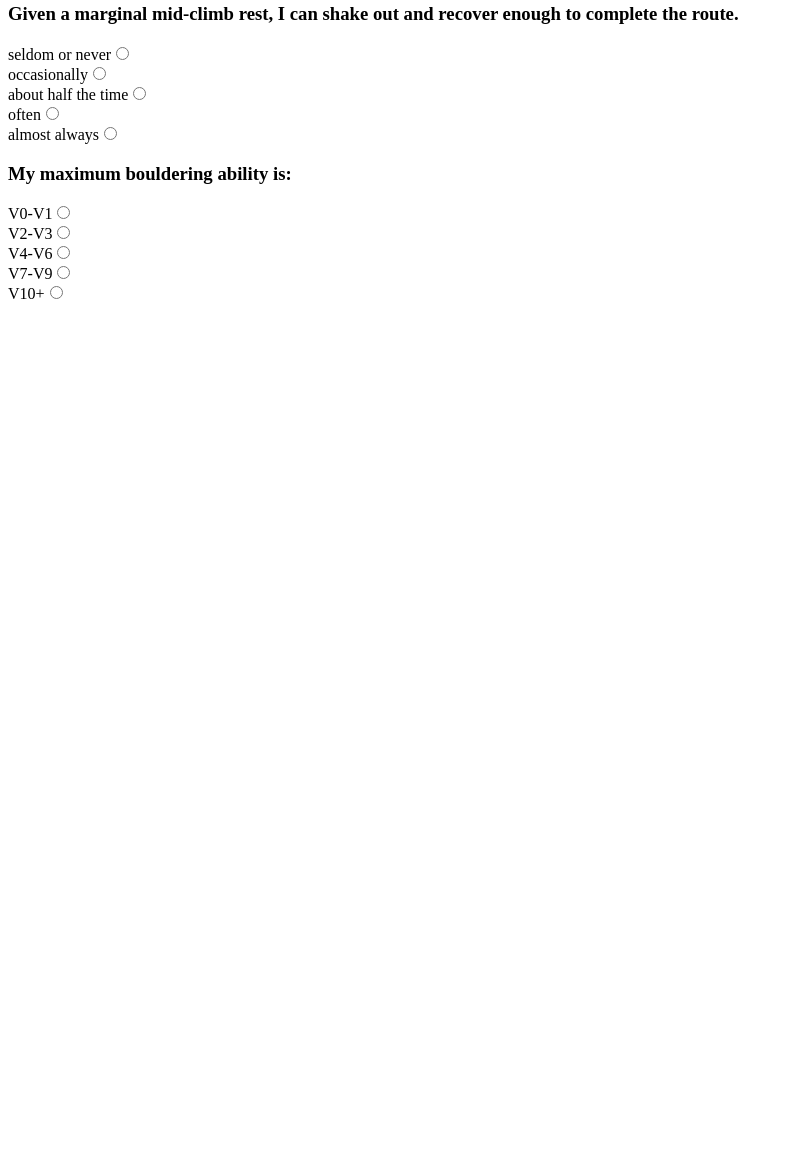
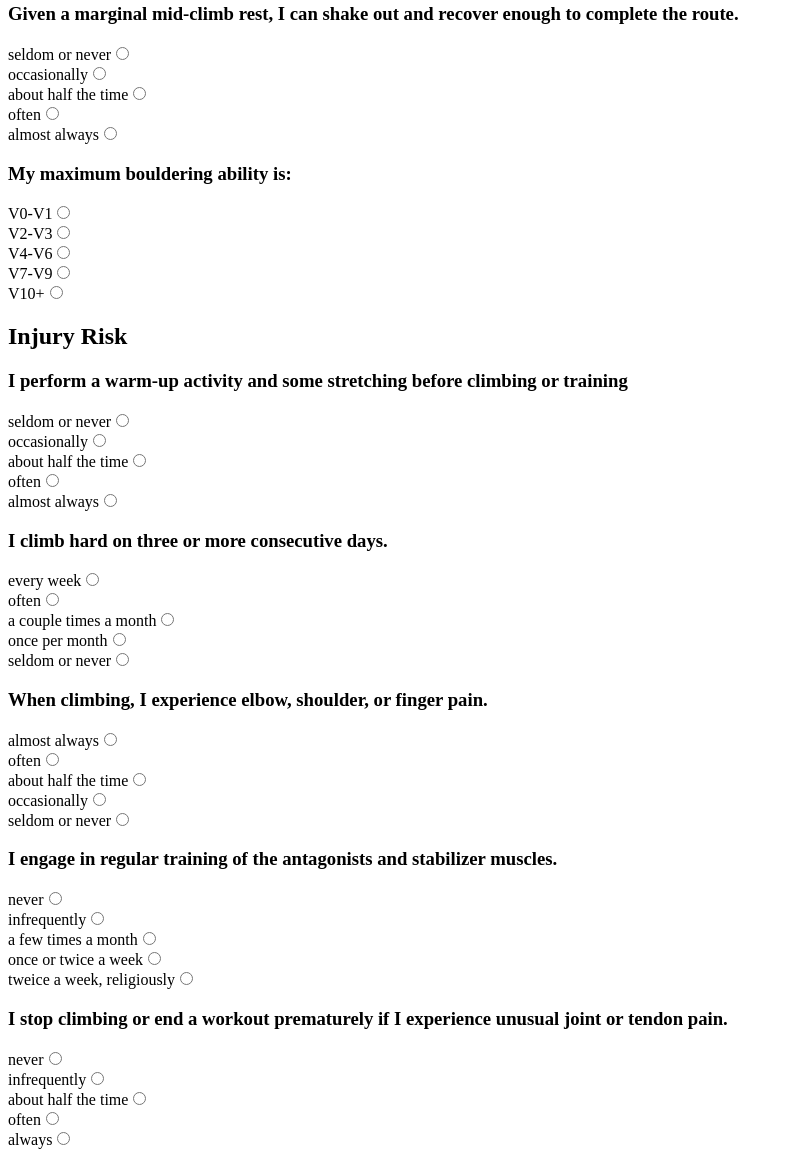
Before and after one commit to shelldandy/climbing-quiz, a Gatsby site: page / in a window 1280 px wide. Shown: the part 4099-5256 px from the top of the page, without its empty margins (0-793 px from the left). Before the commit the page ends 4410 px from the top, so only its background shows below. Built offline with nearby package versions, Linux system fonts and the light colour scheme; Gatsby itself is replaced by a stand-in of ours.

Commit message:
injuryRisk

```diff
--- a/src/components/Quiz/quizData.js
+++ b/src/components/Quiz/quizData.js
@@ -388,12 +388,91 @@ const climbingFitness = {
   ]
 }
 
+const injuryRisk = {
+  label: "Injury Risk",
+  questions: [
+    {
+      question: "I perform a warm-up activity and some stretching before climbing or training",
+      options: [
+        "seldom or never",
+        "occasionally",
+        "about half the time",
+        "often",
+        "almost always",
+      ]
+    },
+    {
+      question: "I climb hard on three or more consecutive days.",
+      options: [
+        "every week",
+        "often",
+        "a couple times a month",
+        "once per month",
+        "seldom or never",
+      ]
+    },
+    {
+      question: "When climbing, I experience elbow, shoulder, or finger pain.",
+      options: [
+        "almost always",
+        "often",
+        "about half the time",
+        "occasionally",
+        "seldom or never",
+      ]
+    },
+    {
+      question: "I engage in regular training of the antagonists and stabilizer muscles.",
+      options: [
+        "never",
+        "infrequently",
+        "a few times a month",
+        "once or twice a week",
+        "tweice a week, religiously",
+      ]
+    },
+    {
+      question: "I stop climbing or end a workout prematurely if I experience unusual joint or tendon pain.",
+      options: [
+        "never",
+        "infrequently",
+        "about half the time",
+        "often",
+        "always",
+      ]
+    },
+  ],
+  analysis: [
+    {
+      level: 5,
+      label: "Your are at high risk for an injury while training or climbing. Review each question to determine what actions you can take to lower your risk."
+    },
+    {
+      level: 10,
+      label: "You are at above-average risk for overuse or acute climbing injuries. Strive to be more proactive with injury prevention."
+    },
+    {
+      level: 15,
+      label: "You are at near-average risk of a climbing injury. Just a small commitment to warm-up activities, planned recovery, and anatagonist/stabilizer muscle training will significantly lower your risk."
+    },
+    {
+      level: 20,
+      label: "Kudos to you, too, for doing what it takes to reduce injury risk."
+    },
+    {
+      level: 23,
+      label: "Congratulations! Your injury rist awareness and risk mitigation practices make you less susceptible than average to a climbing injury."
+    },
+  ]
+}
+
 const quizData = [
   climbingExperience,
   technicalSkills,
   mentalSkills,
   generalFitness,
   climbingFitness,
+  injuryRisk,
 ]
 
 export default quizData
```
